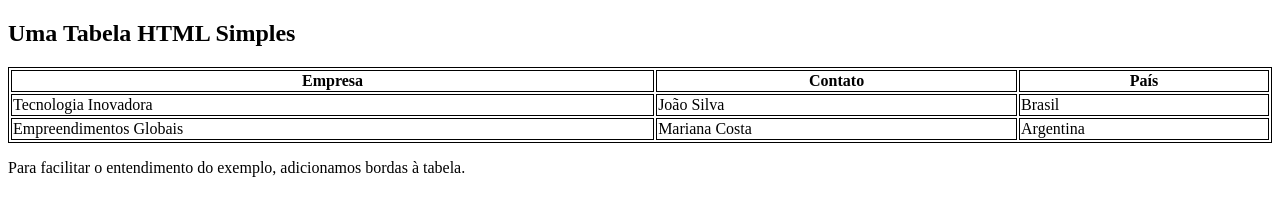
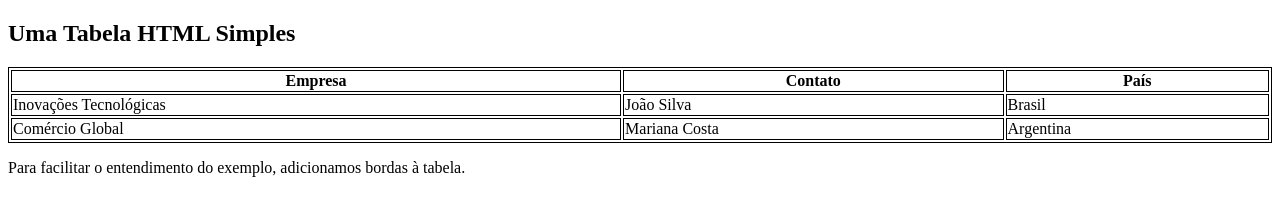
Before and after one commit to amaralthaina/amaralthaina.github.io, a plain HTML site: page index.html in a window 1280 px wide. Drawn offline with Linux system fonts and the light colour scheme.

Commit message:
Criado arquivo index.html

```diff
--- a/index.html
+++ b/index.html
@@ -16,12 +16,12 @@ table, th, td {
     <th>País</th>
   </tr>
   <tr>
-    <td>Tecnologia Inovadora</td>
+    <td>Inovações Tecnológicas</td>
     <td>João Silva</td>
     <td>Brasil</td>
   </tr>
   <tr>
-    <td>Empreendimentos Globais</td>
+    <td>Comércio Global</td>
     <td>Mariana Costa</td>
     <td>Argentina</td>
   </tr>
```
